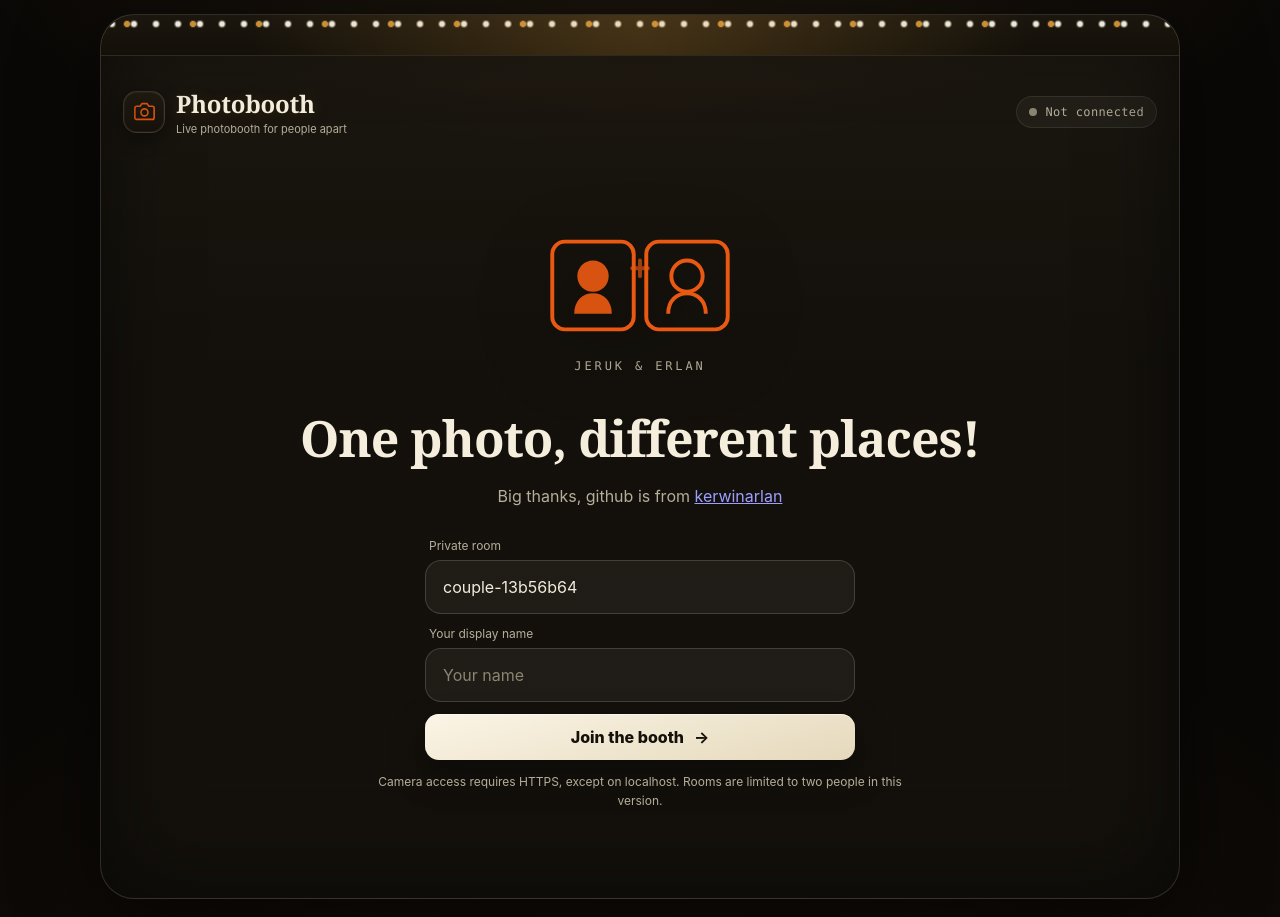
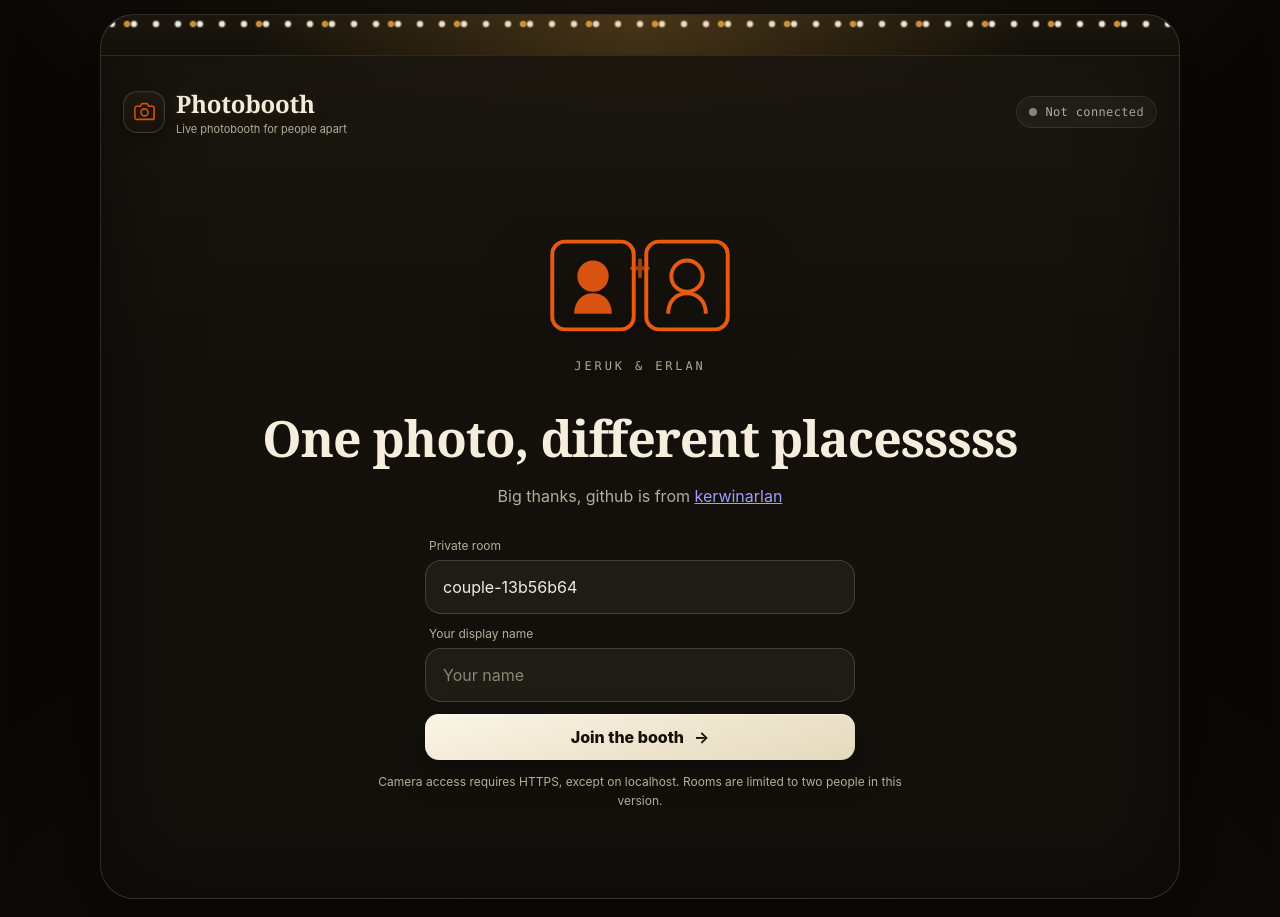
Before and after one commit to annisarocha/photo, a website: page index.html in a window 1280 px wide. Drawn offline with nearby package versions, Linux system fonts and the light colour scheme.

Commit message:
Update index.html

```diff
--- a/index.html
+++ b/index.html
@@ -386,7 +386,7 @@
     <section id="joinView" class="view active">
       <div class="hero-icon"><svg viewBox="0 0 120 76" fill="none" aria-hidden="true"><rect x="4" y="10" width="52" height="56" rx="8" stroke="currentColor" stroke-width="2.5"/><rect x="64" y="10" width="52" height="56" rx="8" stroke="currentColor" stroke-width="2.5"/><circle cx="30" cy="32" r="10" fill="currentColor" opacity=".92"/><path d="M18 56c0-8.4 5.4-13 12-13s12 4.6 12 13" fill="currentColor" opacity=".92"/><circle cx="90" cy="32" r="10" stroke="currentColor" stroke-width="2.5"/><path d="M78 56c0-8.4 5.4-13 12-13s12 4.6 12 13" stroke="currentColor" stroke-width="2.5"/><path d="M60 22v10M55 27h10" stroke="currentColor" stroke-width="2.5" stroke-linecap="round" opacity=".65"/></svg></div>
       <p class="kicker">Jeruk & Erlan</p>
-      <h2>One photo, different places!</h2>
+      <h2>One photo, different placesssss</h2>
       <p>Big thanks, github is from <a href=https://github.com/kerwinarlan/photobooth/tree/main>kerwinarlan</a> </p>
       <div class="join-form">
         <div class="input-wrap">
```
